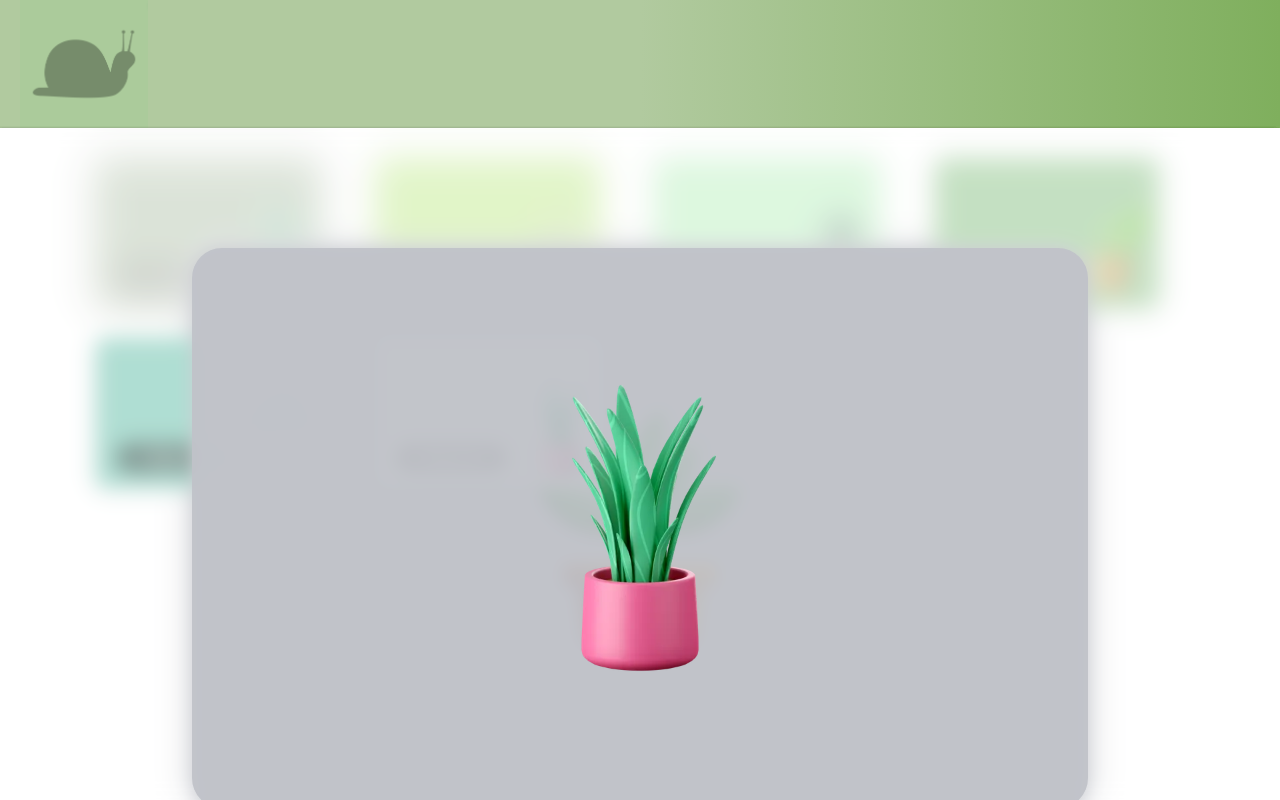
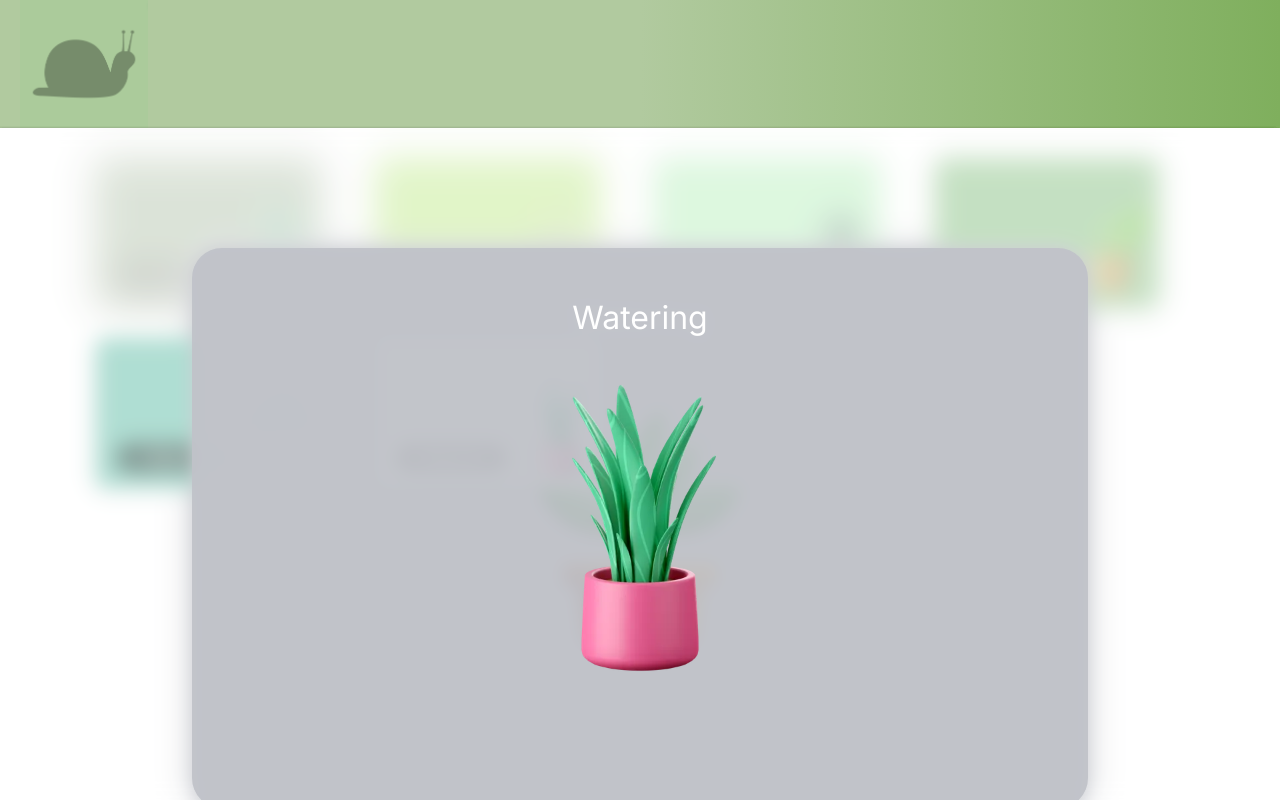
Before and after one commit to 88potatoes/gerdsite, a Vue app: page / in a window 1280 px wide. Built offline with nearby package versions, Linux system fonts and the light colour scheme.

Commit message:
Watering info to popup

```diff
--- a/src/components/PlantPopup.vue
+++ b/src/components/PlantPopup.vue
@@ -20,6 +20,9 @@ defineProps({
 <template>
   <dialog class="popupPage">
     <div class="plantPopup">
+      <div class="wateringText">
+        Watering <span class="boldText">{{ plantName }}</span>
+      </div>
       <img :src="imgSrc" alt="Plant Image" width="300" height="300" />
     </div>
   </dialog>
@@ -58,6 +61,20 @@ dialog {
   box-shadow: -2px 2px 4px rgba(0, 0, 0, 0.1);
   margin: 0;
   padding: 0;
+  }
 
+.wateringText {
+  position: absolute;
+  top: 50px;
+  text-align: center;
+  width: 100%;
+  color: white;
+  font-size: 2em; /* Adjust the size as needed, 2em is just an example and roughly equivalent to h1 size */
+  font-weight: normal; /* This makes the text less bold */
 }
+
+.boldText {
+  font-weight: bold;
+}
+
 </style>
```
